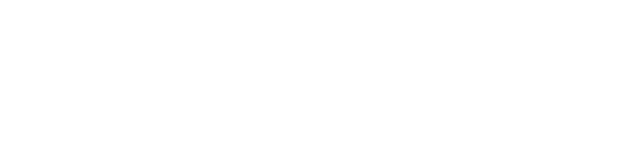
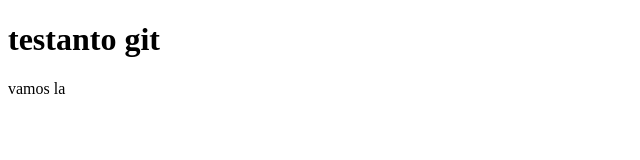
Before and after one commit to Gustavoo-s/tutorial_git, a plain HTML site: page index.html in a window 1280 px wide. Shown: the whole page, without its empty margins (0-640 px from the left). Drawn offline with Linux system fonts and the light colour scheme.

Commit message:
testando o git

```diff
--- a/index.html
+++ b/index.html
@@ -6,6 +6,7 @@
     <title>comandos git</title>
 </head>
 <body>
-
+    <h1>testanto git</h1>
+    <p>vamos la </p>
 </body>
 </html>
```
